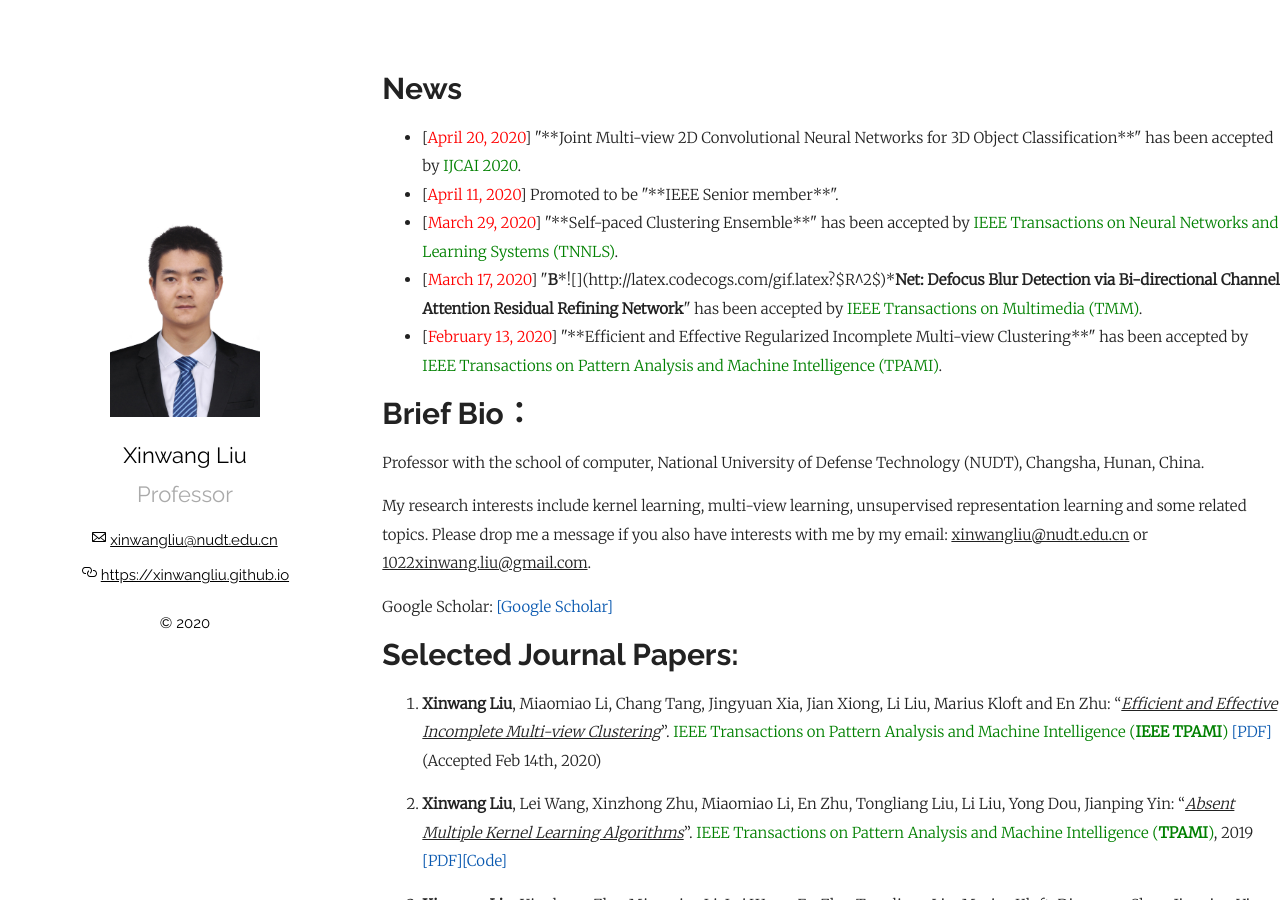
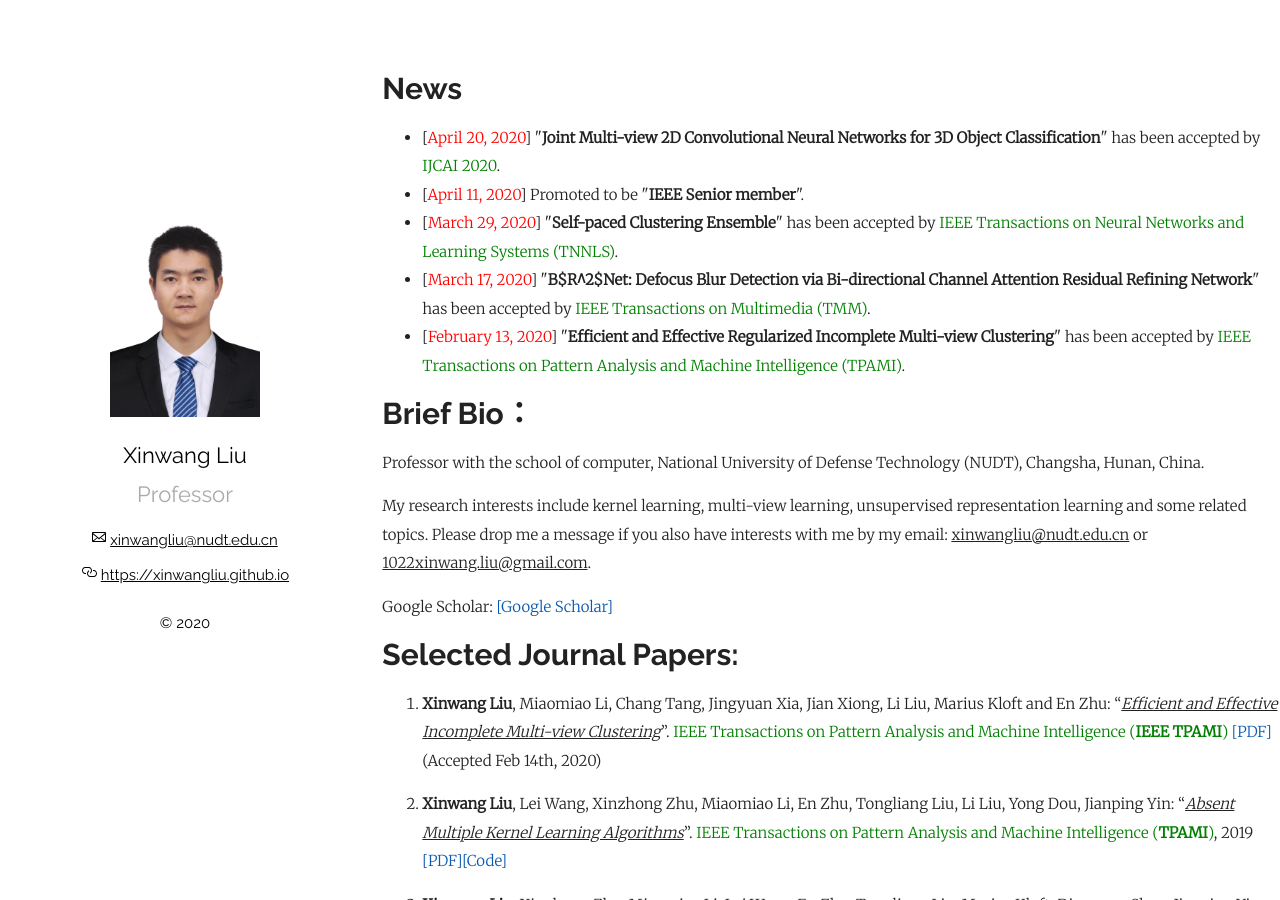
Before and after one commit to wx-liang/xinwangliu.github.io, a Jekyll site: the page built from index.md, in a window 1280 px wide and 900 px high. Built offline with Jekyll 4.4.1, drawn with Linux system fonts in a browser that asks for light colours; our own code applies the rules of GitHub Pages for plain Markdown files; some of the changed text lies outside the part shown.

Commit message:
Update index.md

```diff
--- a/index.md
+++ b/index.md
@@ -4,27 +4,15 @@ layout: page
 ---
 # News
 <ul>
+<li>[<font color="red">April 20, 2020</font>]  "<b>Joint Multi-view 2D Convolutional Neural Networks for 3D Object Classification</b>" has been accepted by <font color="green">IJCAI 2020</font>.</li>
 
-<li>
-        [<font color="red">April 20, 2020</font>]  "**Joint Multi-view 2D Convolutional Neural Networks for 3D Object Classification**" has been accepted by <font color="green">IJCAI 2020</font>.
-</li>
+<li>[<font color="red">April 11, 2020</font>] Promoted to be "<b>IEEE Senior member</b>".</li>
 
-<li>
-[<font color="red">April 11, 2020</font>] Promoted to be "**IEEE Senior member**".
-</li>
+<li>[<font color="red">March 29, 2020</font>]  "<b>Self-paced Clustering Ensemble</b>" has been accepted by <font color="green">IEEE Transactions on Neural Networks and Learning Systems (TNNLS)</font>.</li>
 
-<li>
-[<font color="red">March 29, 2020</font>]  "**Self-paced Clustering Ensemble**" has been accepted by <font color="green">IEEE Transactions on Neural Networks and Learning Systems (TNNLS)</font>.
-</li>
+<li>[<font color="red">March 17, 2020</font>]  "<b>B$R^2$Net: Defocus Blur Detection via Bi-directional Channel Attention Residual Refining Network</b>" has been accepted by <font color="green">IEEE Transactions on Multimedia (TMM)</font>.</li>
 
-<li>
-[<font color="red">March 17, 2020</font>]  "<b>B</b>*![](http://latex.codecogs.com/gif.latex?$R^2$)*<b>Net: Defocus Blur Detection via Bi-directional Channel Attention Residual Refining Network</b>" has been accepted by <font color="green">IEEE Transactions on Multimedia (TMM)</font>.
-</li>
-
-<li>
-[<font color="red">February 13, 2020</font>]  "**Efficient and Effective Regularized Incomplete Multi-view Clustering**" has been accepted by <font color="green">IEEE Transactions on Pattern Analysis and Machine Intelligence (TPAMI)</font>.
-</li>
-
+<li>[<font color="red">February 13, 2020</font>]  "<b>Efficient and Effective Regularized Incomplete Multi-view Clustering</b>" has been accepted by <font color="green">IEEE Transactions on Pattern Analysis and Machine Intelligence (TPAMI)</font>.</li>
 </ul>
 
 # Brief Bio：
@@ -79,7 +67,7 @@
 
 <ol>
 
-<li> Siqi Wang, Yijie Zeng, **Xinwang Liu**, En Zhu, Jianping Yin, Chuanfu Xu, and Marius Kloft: *<u>Effective End-to-end Unsupervised Outlier Detection via Inlier Priority of Discriminative Network</u>*. <font color="green">NeurIPS 2019</font>: 5960-5973 (CCF Rank A) [[PDF]](<a href = "http://papers.nips.cc/paper/8830-effective-end-to-end-unsupervised-outlier-detection-via-inlier-priority-of-discriminative-network.pdf"></a>)</li>
+<li> Siqi Wang, Yijie Zeng, <b>Xinwang Liu</b>, En Zhu, Jianping Yin, Chuanfu Xu, and Marius Kloft: <i><u>Effective End-to-end Unsupervised Outlier Detection via Inlier Priority of Discriminative Network</u></i>. <font color="green">NeurIPS 2019</font>: 5960-5973 (CCF Rank A) [[PDF]](<a href = "http://papers.nips.cc/paper/8830-effective-end-to-end-unsupervised-outlier-detection-via-inlier-priority-of-discriminative-network.pdf"></a>)</li>
 
 <li> Sihang Zhou, **Xinwang Liu**, Jiyuan Liu, Xifeng Guo, Yawei Zhao, En Zhu, Yongping Zhai, Jianping Yin and Wen Gao: *<u>Multi-View Spectral Clustering with Optimal Neighborhood Laplacian Matrix</u>*. <font color="green">AAAI 2020</font>. (CCF Rank A, Accepted Nov. 2019) [[PDF]](<a href = "https://www.aaai.org/Papers/AAAI/2020GB/AAAI-ZhouS.4849.pdf"></a>)</li>
 
```
